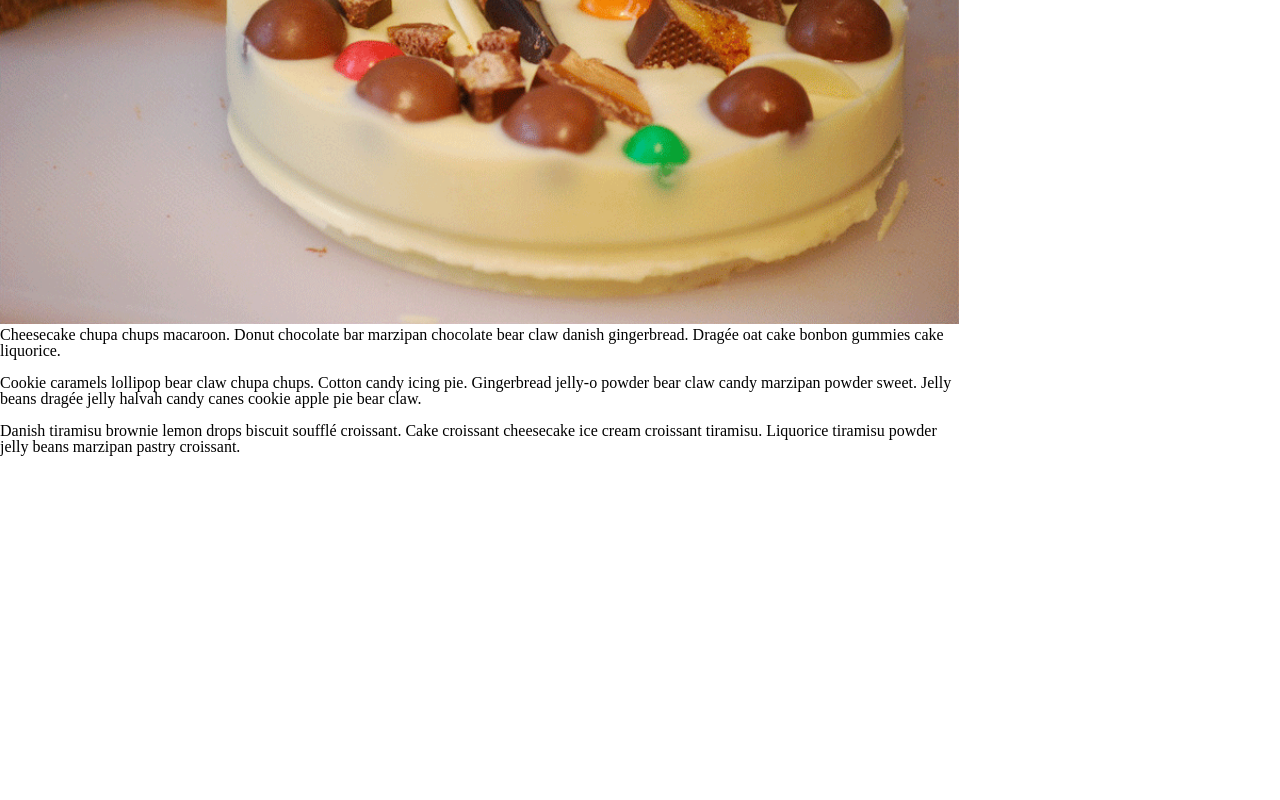
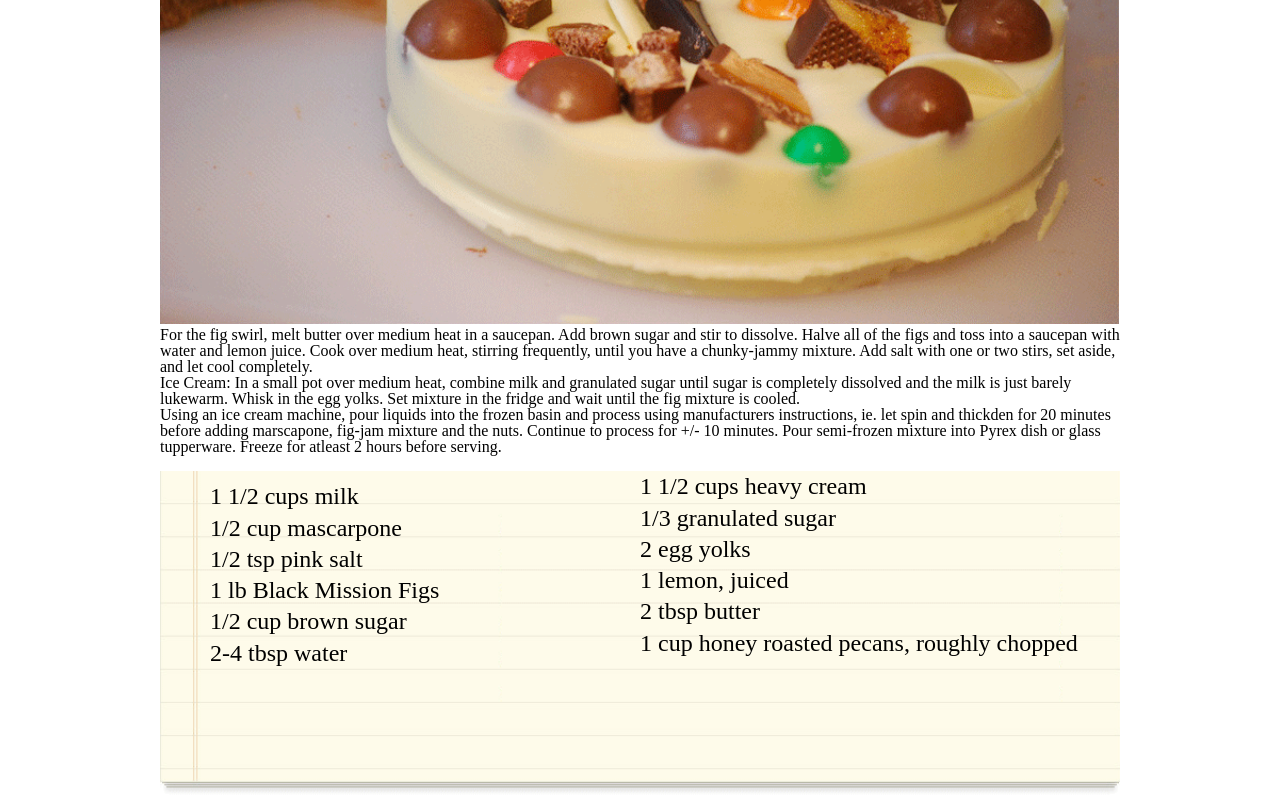
Before and after one commit to ChristianLievrouw/chocolatePizza, a plain HTML site: page index.html in a window 1280 px wide. Shown: the part 409-1209 px from the top of the page. Before the commit the page ends 880 px from the top, so only its background shows below. Drawn offline with Linux system fonts and the light colour scheme.

Commit message:
hero image, p, lists completed

```diff
--- a/css/style.css
+++ b/css/style.css
@@ -1,9 +1,6 @@
-body{
-    width: 960px;
-}
-
 .container{
     margin: 0 auto;
+    width: 960px;
 }
 
 .pageLogo{
@@ -26,3 +23,34 @@ main {
 .hero{
     width: 960px;
 }
+
+.paperList img{
+    width: 100%;
+    z-index: -1;
+}
+
+.paperList{
+    position: relative;
+}
+
+.listOne{
+    position: absolute;
+    top: 0px;
+    left: 0px;
+    width: 50%;
+    margin-left: 50px;
+    margin-top: 10px;
+
+}
+
+.listTwo{
+    position: absolute;
+    top: 0px;
+    right: 0px;
+    width: 50%;
+}
+
+.listOne, .listTwo{
+    font-size: x-large;
+    line-height: 130%;
+}
--- a/index.html
+++ b/index.html
@@ -2,8 +2,8 @@
     <head>
         <meta charset="utf-8">
         <title>Chocolate Pizza</title>
+        <link rel="stylesheet" href="css/reset.css">
         <link rel="stylesheet" href="css/style.css">
-        <link rel="stylesheet" href="css/reset.css">
     </head>
     <body>
         <section class="container">
@@ -34,16 +34,37 @@
             <p>POSTED ON 15 DEC 2013 / DESSERTS</p>
             <img src="img/choco-pizza.png" alt="Chocolate Pizza image" class="hero">
             <article>
-                <p>Cheesecake chupa chups macaroon. Donut chocolate bar marzipan chocolate bear claw danish gingerbread. Dragée oat cake bonbon gummies cake liquorice.</p>
-                <br>
-                <p>Cookie caramels lollipop bear claw chupa chups. Cotton candy icing pie. Gingerbread jelly-o powder bear claw candy marzipan powder sweet. Jelly beans dragée jelly halvah candy canes cookie apple pie bear claw.</p>
-                <br>
-                <p>Danish tiramisu brownie lemon drops biscuit soufflé croissant. Cake croissant cheesecake ice cream croissant tiramisu. Liquorice tiramisu powder jelly beans marzipan pastry croissant.</p>
+                <p>
+                    For the fig swirl, melt butter over medium heat in a saucepan. Add brown sugar and stir to dissolve. Halve all of the figs and toss into a saucepan with water and lemon juice. Cook over medium heat, stirring frequently, until you have a chunky-jammy mixture. Add salt with one or two stirs, set aside, and let cool completely.
+                 </p>
+                 <p>
+                     Ice Cream: In a small pot over medium heat, combine milk and granulated sugar until sugar is completely dissolved and the milk is just barely lukewarm. Whisk in the egg yolks. Set mixture in the fridge and wait until the fig mixture is cooled.
+                 </p>
+                 <p>
+                    Using an ice cream machine, pour liquids into the frozen basin and process using manufacturers instructions, ie. let spin and thickden for 20 minutes before adding marscapone, fig-jam mixture and the nuts. Continue to process for +/- 10 minutes. Pour semi-frozen mixture into Pyrex dish or glass tupperware. Freeze for atleast 2 hours before serving.
+                 </p>
                 <br>
             </article>
-
-
+            <section class="paperList">
+                <img src="img/list-bg.png" alt="ingre">
+                <ul class='listOne'>
+                    <li>1 1/2 cups milk </li>
+                    <li>1/2 cup mascarpone </li>
+                    <li>1/2 tsp pink salt</li>
+                    <li>1 lb Black Mission Figs</li>
+                    <li>1/2 cup brown sugar </li>
+                    <li>2-4 tbsp water</li>
+                </ul>
+                <ul class='listTwo'>
+                    <li>1 1/2 cups heavy cream</li>
+                    <li>1/3 granulated sugar</li>
+                    <li>2 egg yolks</li>
+                    <li>1 lemon, juiced</li>
+                    <li>2 tbsp butter</li>
+                    <li>1 cup honey roasted pecans, roughly chopped</li>
+                </ul>
+            </section>
         </main>
-    </section>
+        </section>
     </body>
 </html>
```
Also changed, not shown: 1 other file.
